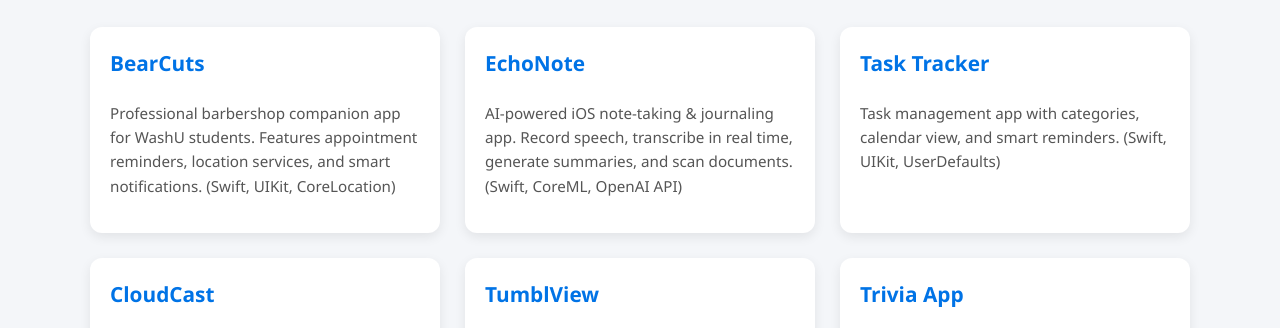
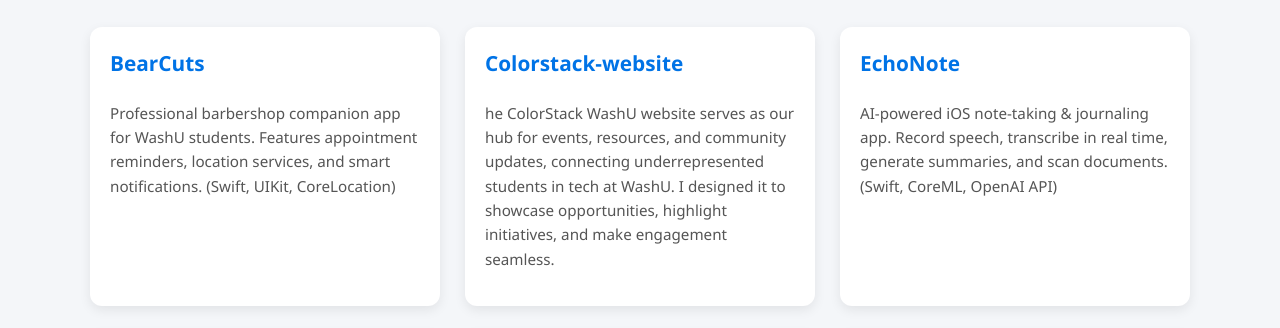
Before and after one commit to Danielsolmn/danielsolmn.github.io, a plain HTML site: page index.html in a window 1280 px wide. Shown: the part 411-739 px from the top of the page. Drawn offline with Linux system fonts and the light colour scheme.

Commit message:
Update index.html

```diff
--- a/index.html
+++ b/index.html
@@ -161,6 +161,11 @@
       </div>
 
       <div class="project">
+        <h3><a href="https://github.com/Danielsolmn/colorstack-website">Colorstack-website</a></h3>
+        <p>he ColorStack WashU website serves as our hub for events, resources, and community updates, connecting underrepresented students in tech at WashU. I designed it to showcase opportunities, highlight initiatives, and make engagement seamless.</p>
+     </div>
+
+      <div class="project">
         <h3><a href="https://github.com/danielsolmn/echonote">EchoNote</a></h3>
         <p>AI-powered iOS note-taking & journaling app. Record speech, transcribe in real time, generate summaries, and scan documents. (Swift, CoreML, OpenAI API)</p>
       </div>
```
